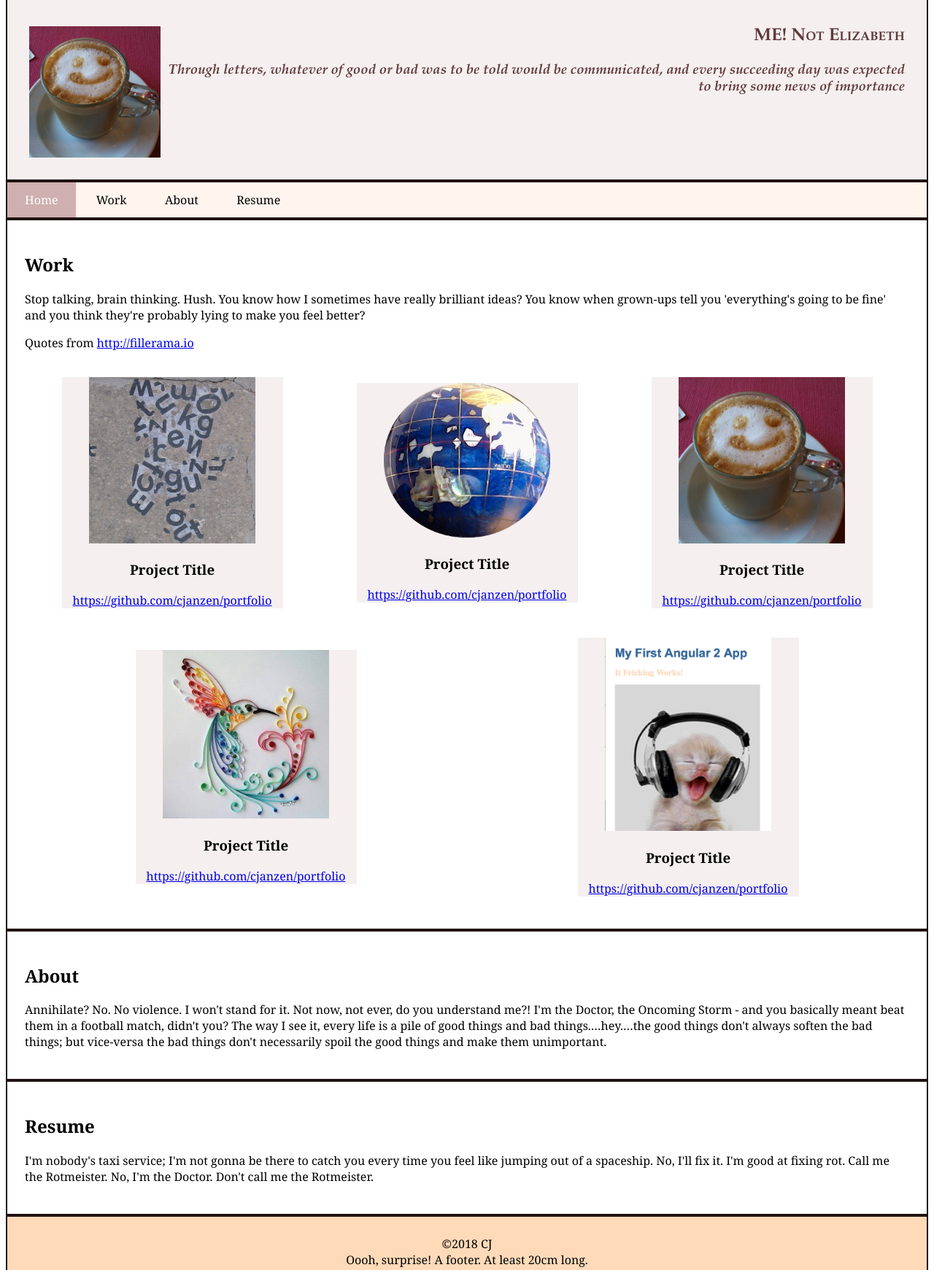
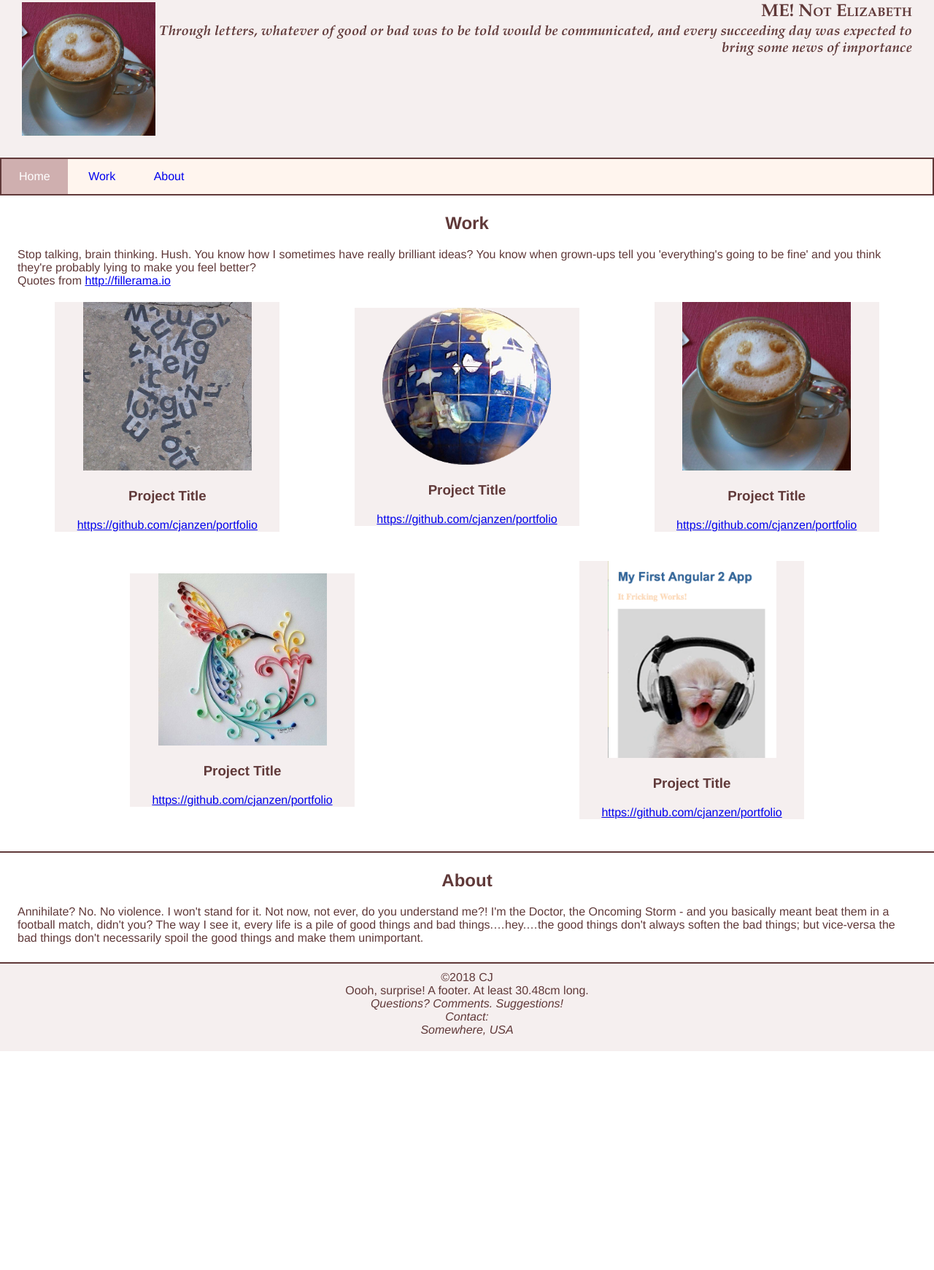
Before and after one commit to cjanzen/portfolio, a plain HTML site: page index.html in a window 1280 px wide. Shown: the part 27-1768 px from the top of the page at 73% size. After the commit the page ends 1468 px from the top, so only its background shows below. Drawn offline with Linux system fonts and the light colour scheme.

Commit message:
Clean up CSS & HTML and move CSS to main.css

```diff
--- a/index.html
+++ b/index.html
@@ -8,162 +8,15 @@
   <meta name="author" content="C. Janzen">
   <meta name="viewport" content="width=device-width, initial-scale=1.0">
   <title>Portfolio</title>
- <!--
+
   <link rel="stylesheet" href="main.css">
-  <link rel="stylesheet" href="responsive.css">
- -->
-<style>
-
-/* Basic styling */
-	* {
-	padding: 0px;
-	box-sizing: border-box;
-  font-family: Georgia;
-
-	}
-
-	html, body {
-	}
-
-/* Header styling */
-  header.page_header {
-		border: 2px solid #201313;
-		display: block;
-	        overflow: hidden;
-		margin-top:10px;
-    		padding: 30px;
-		width: 100%;
-		background-color: #f5efef;
-		text-align: right;
-	  overflow: hidden;
-
-}
-
-  .logo {
-	  width: 15%;
-	  max-width: 100%;
-	  display: inline;
-	  vertical-align: middle;
-	  float: left;
-	}
-
-  header * {
-        font-family: "Book Antiqua";
-        color: #603939;
-}
-
-header > h2 {
-  font-weight: bold;
-  font-variant: small-caps;
-  }
-
-  header > h3 {
-  font-style: italic;
-}
-/* End header styling */
-
-
-
-/* Nav styling */
-	nav {
-		border: 2px solid #201313;
-    display: block;
-    background: Seashell;
-    overflow: hidden; /* keeps items in the element */
-	}
-
-  nav ul {
-    margin: 0;
-    padding: 0;
-  }
-
-  nav ul li {
-    display: inline-block; /* arrange horizontally w/out using float */
-    list-style-type: none;; /* removes bullets */
-
-  }
-
-  nav >ul > li > a {
-    color: black;
-    display: block;
-    line-height: 48px;
-    padding: 0 24px;
-    text-decoration: none;
-  }
-
-  a:hover {
-    background-color: mistyrose;
-  }
-
-  .active {
-    background-color: #cfafaf;
-    color: white;
-  }
-
-/* End nav body styling */
-
-/* Main body styling */
-
-/* Section styling */
-	section {
-		border: 2px solid #201313;
-    padding: 24px 24px 24px 24px;
-	}
-
-  section > h2 {
-    /* text-align: center; */
-  }
-
-  .flex-container {
-    -webkit-flex: 1;
-    -ms-flex: 1;
-    flex: 1;
-    display: flex;
-    flex-wrap: wrap;
-    justify-content: space-around;
-    align-items: center;
-  }
-
-  .flex-container > div {
-    background-color: #f5efef;
-    width: 25%;
-    margin: 20px;
-    text-align: center;
-  }
-
-  .project_image {
-    width: 75%;
-    max-width: 100%;
-  }
-
-  .project_info {
-    /* START */
-  }
-/* End section styling */
-
-/* End main body styling */
-
-
-/* Footer styling */
-	footer.page_footer {
-		border: 2px solid #201313;
-    background-color: peachpuff;
-    padding: 10px;
-    padding-bottom: 20px;
-    width: 100%;
-		text-align: center;
-	}
-
-/* End footer styling */
-</style>
+  <!-- <link rel="stylesheet" href="responsive.css"> -->
 
 </head>
 
 <body>
-
-
   <!-- Header container -->
-  <header class="page_header">
+  <header class="page-header">
     <h1><a href="#"><img src="images/logo.jpg" alt="Personal logo" class="logo"/></a></h1>
     <h2>ME! Not Elizabeth</h2>
     <h3>Through letters, whatever of good or bad was to be told would be communicated, and every succeeding day was expected to bring some news of importance</h3>
@@ -175,65 +28,66 @@ header > h2 {
       <li><a href="#home" class="active">Home</a></li>
       <li><a href="#work">Work</a></li>
       <li><a href="#about">About</a></li>
-      <li><a href="#resume">Resume</a></li>
+      <!-- <li><a href="#resume">Resume</a></li> -->
     </ul>
   </nav>
 
   <!-- Main container -->
   <main>
-    <section><a name="work"></a>
+    <section><a id="work"></a>
       <h2>Work</h2>
 
       <p>Stop talking, brain thinking. Hush. You know how I sometimes have really brilliant ideas? You know when grown-ups tell you 'everything's going to be fine' and you think they're probably lying to make you feel better?</p>
       <p>Quotes from <a href="http://fillerama.io" target="_blank">http://fillerama.io</a></p>
 
       <div class="flex-container">
-        <div class="project_info">
-          <img src="images/Avatar_VenetianLettersonPavement.jpg" alt="Temp image" class="project_image"/>
+        <div class="project">
+          <img src="images/Avatar_VenetianLettersonPavement.jpg" alt="Temp image"/>
           <h3>Project Title</h3>
           <a href="https://github.com/cjanzen/portfolio">https://github.com/cjanzen/portfolio</a>
         </div>
-        <div class="project_info">
-          <img src="images/Avatar_World.png" alt="Temp image" class="project_image"/>
+        <div class="project">
+          <img src="images/Avatar_World.png" alt="Temp image"/>
           <h3>Project Title</h3>
           <a href="https://github.com/cjanzen/portfolio">https://github.com/cjanzen/portfolio</a>
         </div>
-        <div class="project_info">
-          <img src="images/logo.jpg" alt="Temp image" class="project_image"/>
+        <div class="project">
+          <img src="images/logo.jpg" alt="Temp image"/>
           <h3>Project Title</h3>
           <a href="https://github.com/cjanzen/portfolio">https://github.com/cjanzen/portfolio</a>
         </div>
-        <div class="project_info">
-          <img src="images/PaperBird.jpeg" alt="Temp image" class="project_image"/>
+        <div class="project">
+          <img src="images/PaperBird.jpeg" alt="Temp image"/>
           <h3>Project Title</h3>
           <a href="https://github.com/cjanzen/portfolio">https://github.com/cjanzen/portfolio</a>
         </div>
-        <div class="project_info">
-          <img src="images/Woohoo.png" alt="Temp image" class="project_image"/>
+        <div class="project">
+          <img src="images/Woohoo.png" alt="Temp image"/>
           <h3>Project Title</h3>
           <a href="https://github.com/cjanzen/portfolio">https://github.com/cjanzen/portfolio</a>
         </div>
       </div>
 
     </section>
-    <section><a name="about"></a>
+    <section><a id="about"></a>
       <h2>About</h2>
       <p>Annihilate? No. No violence. I won't stand for it. Not now, not ever, do you understand me?! I'm the Doctor, the Oncoming Storm - and you basically meant beat them in a football match, didn't you? The way I see it, every life is a pile of good things and bad things.…hey.…the good things don't always soften the bad things; but vice-versa the bad things don't necessarily spoil the good things and make them unimportant.</p>
     </section>
-    <section><a name="resume"></a>
+
+    <!-- <section><a id="resume"></a>
       <h2>Resume</h2>
       <p>I'm nobody's taxi service; I'm not gonna be there to catch you every time you feel like jumping out of a spaceship. No, I'll fix it. I'm good at fixing rot. Call me the Rotmeister. No, I'm the Doctor. Don't call me the Rotmeister.</p>
-    </section>
+    </section> -->
 
   </main>
 
   <!-- Footer container -->
-  <footer class="page_footer">
-    <p> &copy;<time>2018</time> CJ</br>
-    Oooh, surprise! A footer. At least 20cm long.</p>
+  <footer class="page-footer">
+    <p> ©<time>2018</time> CJ<br>
+    Oooh, surprise! A footer. At least 30.48cm long.</p>
     <address>
-      Questions? Comments. Suggestions!</br>
-      Contact:</br>
+      Questions? Comments. Suggestions!<br>
+      Contact:<br>
       Somewhere, USA
     </address>
   </footer>
--- a/main.css
+++ b/main.css
@@ -1,22 +1,152 @@
-/* Copy from html doc */
+/* Basic styling */
+  /* TODO: Collapse related CSS properties into shorthand, e.g., all font-family items onto one line. */
+
+  * {
+  box-sizing: border-box;
+  margin: 0px;
+  padding: 0px;
+  }
+
+  html,
+  body {
+    font-family: 'Helvetica Neue';
+  }
+
+  h1, h2, h3 {
+    color: #603939;
+  }
+
+  p {
+    color: #603939;
+  }
+
+/* Header styling */
+  header * {
+    font-family: 'Book Antiqua';
+  }
+
+  .page-header {
+    background-color: #f5efef;
+    display: block;
+    overflow: hidden;
+    padding: 30px;
+    text-align: right;
+    width: 100%;
+  }
+
+  .logo {
+    display: inline;
+    float: left;
+    max-width: 100%;
+    vertical-align: middle;
+    width: 15%;
+  }
+
+  header > h2 {
+    font-variant: small-caps;
+    font-weight: bold;
+  }
+
+  header > h3 {
+  font-style: italic;
+}
+/* End header styling */
 
 
-/* TODO:  Flexbox styling goes here? */
 
-/* Style the navigation */
-nav {
-  background-color: LightSeaGreen;
-}
+/* Nav styling */
+  nav {
+    background: Seashell;
+    border: 2px solid #603939;
+    display: block;
+  }
 
-/* Style the navigation menu */
-nav.menu {
-}
+  nav ul {
+    margin: 0;
+    padding: 0;
+  }
 
-/* Style the content */
+  nav ul li {
+    display: inline-block;
+    list-style-type: none;;
+  }
 
-/* Style the content */
-footer {
-  color: #41442F;
-  padding: 5px;
-  text-align: center;
-}
+  nav >ul > li > a {
+    display: block;
+    line-height: 48px;
+    padding: 0 24px;
+    text-decoration: none;
+  }
+
+  a:hover {
+    background-color: mistyrose;
+  }
+
+  .active {
+    background-color: #cfafaf;
+    color: white;
+  }
+
+/* End nav body styling */
+
+/* Main body styling */
+
+/* Section styling */
+  section {
+    padding: 24px 24px 24px 24px;
+    border-bottom: 2px solid #603939;
+  }
+
+  section > h2 {
+    padding-bottom: 20px;
+    text-align: center;
+  }
+
+  .flex-container {
+    -webkit-flex: 1;
+    -ms-flex: 1;
+    display: flex;
+    align-items: center;
+    flex: 1;
+    flex-wrap: wrap;
+    justify-content: space-around;
+  }
+
+  .project {
+    background-color: #f5efef;
+    margin: 20px;
+    text-align: center;
+    width: 25%;
+    word-wrap: break-word;
+  }
+
+  .project h3 {
+    font: bold;
+    margin: 20px;
+    text-align: center;
+  }
+
+  .project img {
+    max-width: 100%;
+    width: 75%;
+  }
+
+  .project-info {
+    /* START */
+  }
+/* End section styling */
+
+/* End main body styling */
+
+
+/* Footer styling */
+  .page-footer {
+    color: #603939;
+    background-color: #f5efef;
+    padding: 10px;
+    padding-bottom: 20px;
+    text-align: center;
+    width: 100%;
+  }
+
+/* End footer styling */
```
